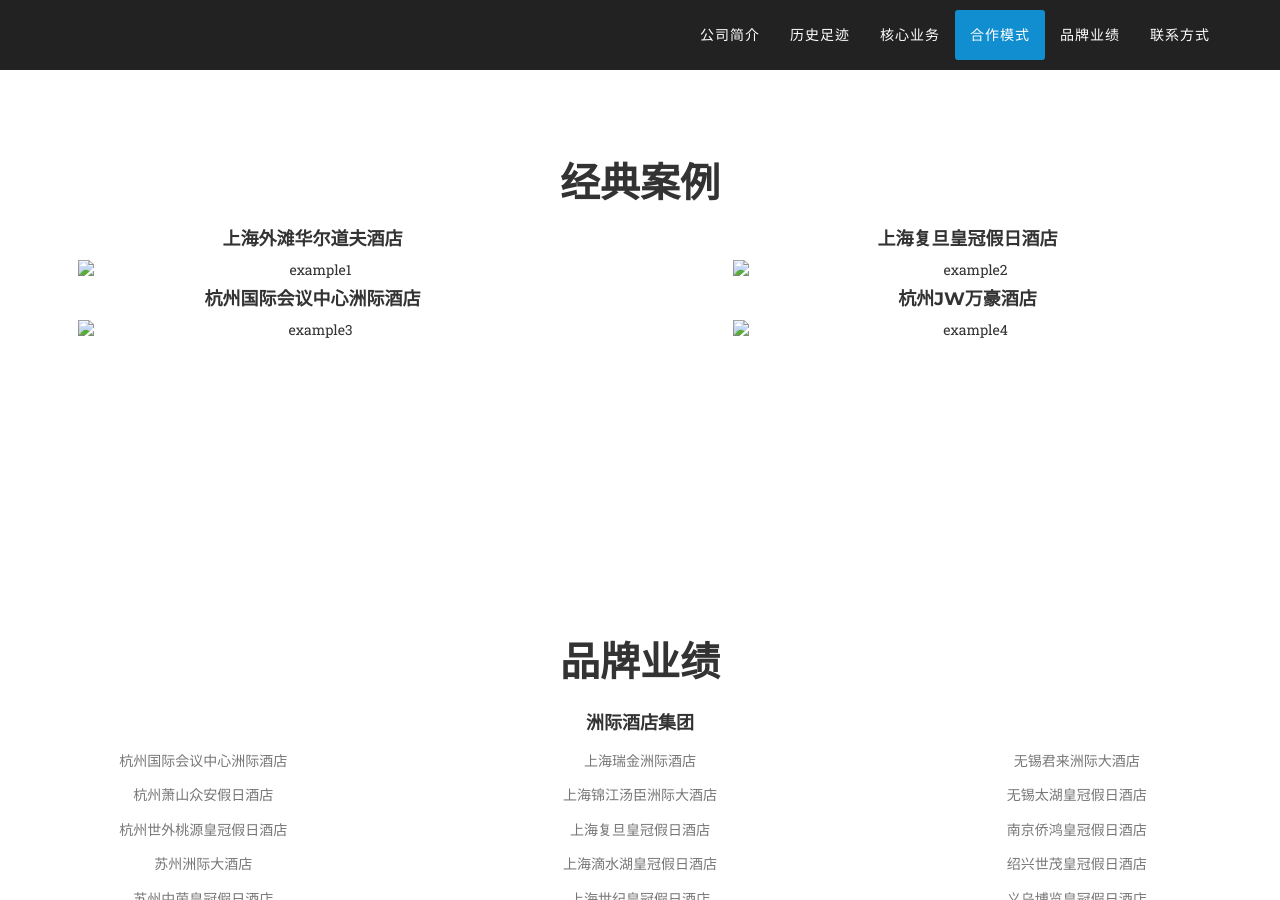
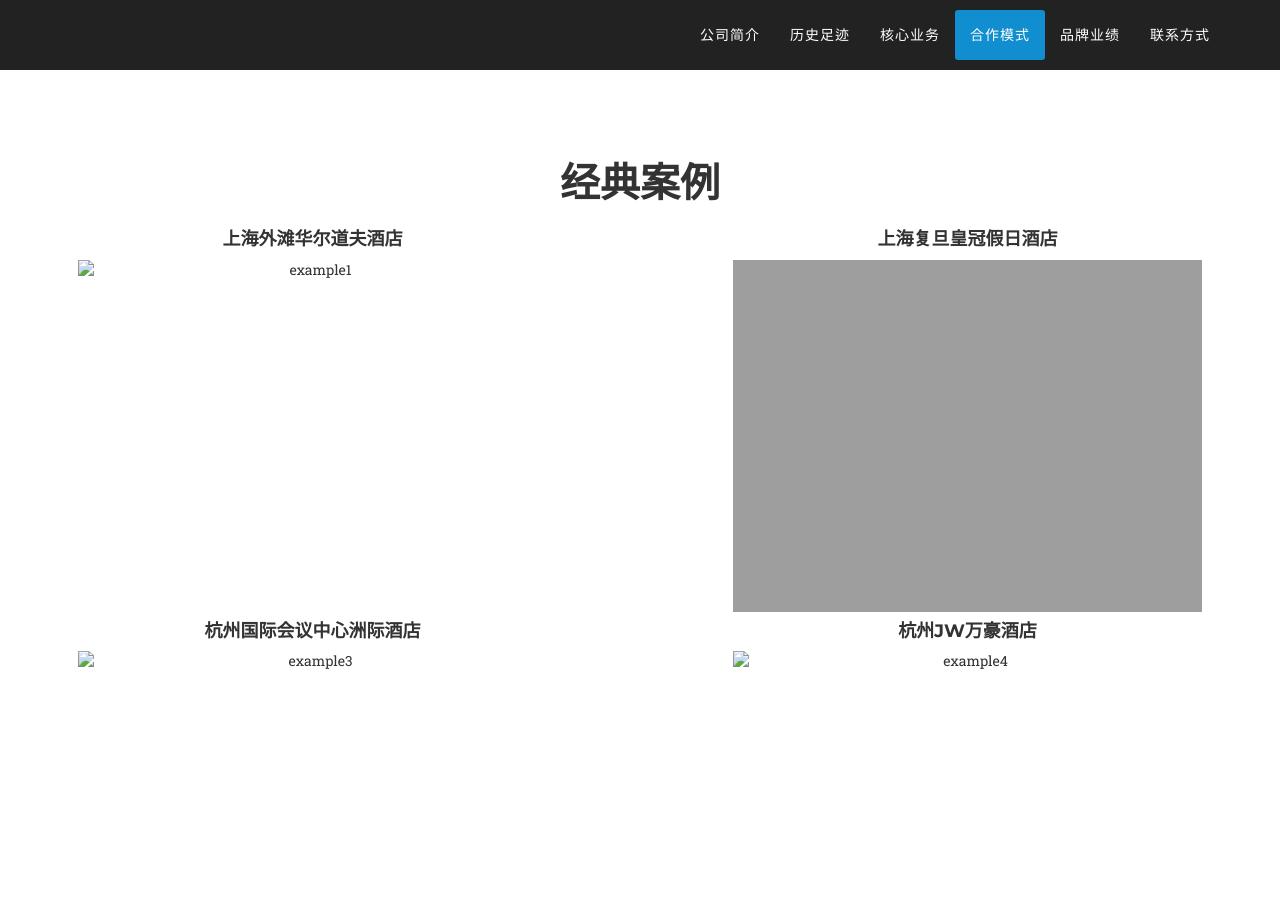
Before and after one commit to wxelec/wxelec.github.io, a Jekyll site: the page built from _posts/2014-09-15-Invasive-Fish.markdown, in a window 1280 px wide and 900 px high, scrolled down 4539 px. Built offline with Jekyll 4.4.1, drawn with Linux system fonts in a browser that asks for light colours; some web fonts are replaced.

Commit message:
Update examples.html

```diff
--- a/_includes/examples.html
+++ b/_includes/examples.html
@@ -32,7 +32,7 @@
                 <div class="col-md-6">
                     <div class="center-container">
                     <h4 class="centered-text">上海复旦皇冠假日酒店</h4>
-                    <img src="img/example2.jpg" class="custom-image" alt="example2">
+                    <img src="img/example4.jpg" class="custom-image" alt="example2">
                     </div>
                 </div>
             </div>
```
